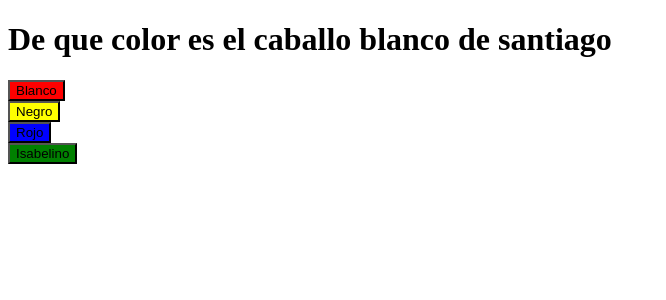
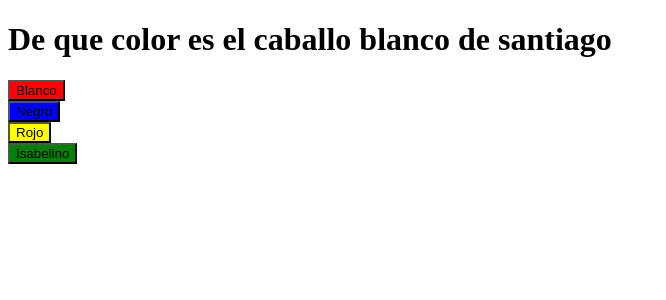
Before and after one commit to midurbar/Quiz-Angular, an Angular app: page / in a window 1280 px wide. Shown: the top 300 px of the page, without its empty margins (0-666 px from the left). Built offline with nearby package versions, Linux system fonts and the light colour scheme.

Commit message:
editado respuestas

```diff
--- a/src/app/app.component.ts
+++ b/src/app/app.component.ts
@@ -14,7 +14,7 @@ export class AppComponent implements OnInit {
   preguntaActual = undefined;
 
 
-  colores=['red','yellow','blue','green'];
+  colores = ["red", "blue", "yellow", "green"];
 
   /**
    * En el momento de cargar el componente, se elegira una pregunta
```
